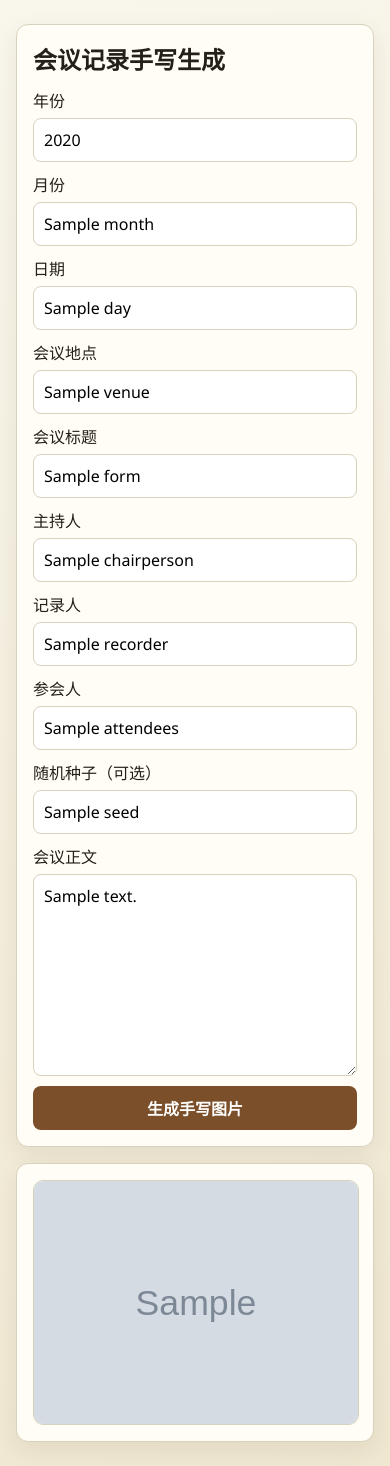
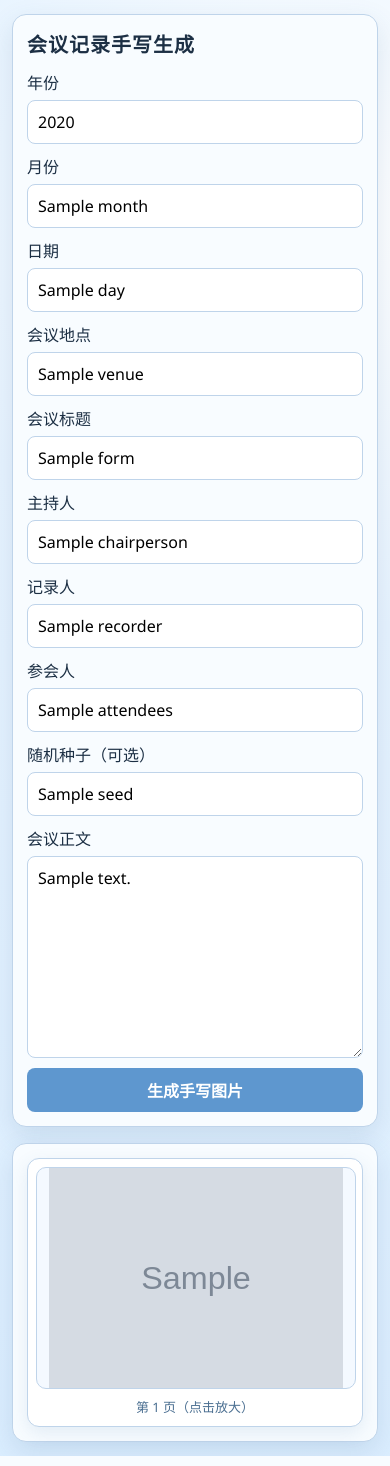
Before and after one commit to aiwobro/handwrite-single, a Flask app: template templates/index.html in a window 390 px wide. Run offline with Flask 3, Linux system fonts and the light colour scheme; the template is opened without the code that fills it: most values are stand-ins (such as "Sample title", 1, 10 or a date in 2020); grey boxes marked "Sample" are stand-in pictures.

Commit message:
Polish web UI with blue theme and responsive gallery

```diff
--- a/templates/index.html
+++ b/templates/index.html
@@ -6,22 +6,24 @@
   <title>会议记录手写生成</title>
   <style>
     :root {
-      --bg: #f7f4ea;
-      --ink: #232018;
-      --card: #fffdf6;
-      --line: #d8d1bb;
-      --accent: #7b4f2a;
+      --bg: #eef6ff;
+      --ink: #1c2f44;
+      --card: #f8fcff;
+      --line: #bfd4ea;
+      --accent: #5e97cf;
+      --accent-strong: #3e7fbe;
+      --surface: #ffffff;
     }
 
     body {
       margin: 0;
       font-family: "Segoe UI", "PingFang SC", "Microsoft YaHei", sans-serif;
       color: var(--ink);
-      background: linear-gradient(160deg, #f9f6ec 0%, #efe7d0 100%);
+      background: radial-gradient(circle at 85% 15%, #ffffff 0%, #e8f4ff 32%, #dbeeff 100%);
     }
 
     .wrap {
-      max-width: 1080px;
+      max-width: 1100px;
       margin: 24px auto;
       padding: 0 16px;
     }
@@ -29,14 +31,15 @@
     .panel {
       background: var(--card);
       border: 1px solid var(--line);
-      border-radius: 12px;
-      padding: 16px;
-      box-shadow: 0 8px 24px rgba(60, 40, 20, 0.08);
+      border-radius: 14px;
+      padding: 18px;
+      box-shadow: 0 10px 28px rgba(49, 92, 133, 0.14);
     }
 
     h1 {
       margin: 0 0 12px;
       font-size: 24px;
+      letter-spacing: 1px;
     }
 
     .grid {
@@ -60,7 +63,7 @@
       border: 1px solid var(--line);
       border-radius: 8px;
       padding: 10px;
-      background: #fff;
+      background: var(--surface);
     }
 
     textarea {
@@ -74,30 +77,185 @@
       color: #fff;
       cursor: pointer;
       font-weight: 600;
+      transition: transform 0.15s ease, box-shadow 0.15s ease, background 0.2s ease;
+    }
+
+    button:hover {
+      background: var(--accent-strong);
+      transform: translateY(-1px);
+      box-shadow: 0 6px 14px rgba(62, 127, 190, 0.32);
+    }
+
+    button:active {
+      transform: translateY(0);
     }
 
     .error {
       margin: 12px 0 0;
-      color: #b10020;
+      color: #c73030;
       font-weight: 600;
     }
 
     .images {
       margin-top: 16px;
       display: grid;
-      gap: 12px;
+      grid-template-columns: repeat(auto-fill, minmax(180px, 1fr));
+      gap: 14px;
     }
 
-    .images img {
+    .image-card {
+      border: 1px solid var(--line);
+      border-radius: 12px;
+      background: var(--surface);
+      padding: 8px;
+      box-shadow: 0 6px 18px rgba(72, 123, 170, 0.12);
+    }
+
+    .thumb-btn {
+      display: block;
       width: 100%;
+      border: none;
+      background: none;
+      padding: 0;
+      cursor: zoom-in;
+    }
+
+    .thumb-img {
+      display: block;
+      width: 100%;
+      max-width: 260px;
+      height: 340px;
+      object-fit: contain;
+      margin: 0 auto;
       border: 1px solid var(--line);
       border-radius: 10px;
-      background: #fff;
+      background: #f4f9ff;
+    }
+
+    .thumb-note {
+      margin: 8px 0 2px;
+      font-size: 13px;
+      color: #4b6f91;
+      text-align: center;
+    }
+
+    .lightbox {
+      position: fixed;
+      inset: 0;
+      display: none;
+      align-items: center;
+      justify-content: center;
+      padding: 20px;
+      background: rgba(19, 46, 74, 0.72);
+      z-index: 999;
+    }
+
+    .lightbox.show {
+      display: flex;
+    }
+
+    .lightbox-inner {
+      position: relative;
+      width: min(1100px, 96vw);
+      max-height: 92vh;
+      border-radius: 12px;
+      border: 1px solid var(--line);
+      background: #f9fcff;
+      box-shadow: 0 20px 50px rgba(0, 0, 0, 0.45);
+      padding: 36px 16px 16px;
+    }
+
+    .lightbox-close {
+      position: absolute;
+      right: 10px;
+      top: 8px;
+      width: 28px;
+      height: 28px;
+      border-radius: 50%;
+      border: 1px solid #9dbde0;
+      background: #eaf4ff;
+      color: #27537f;
+      font-size: 16px;
+      line-height: 1;
+      cursor: pointer;
+      padding: 0;
+    }
+
+    .lightbox-img {
+      display: block;
+      width: auto;
+      max-width: 100%;
+      max-height: calc(92vh - 80px);
+      margin: 0 auto;
+      border-radius: 10px;
+      border: 1px solid var(--line);
+      background: var(--surface);
+    }
+
+    @media (max-width: 1024px) {
+      .wrap {
+        max-width: 920px;
+      }
+
+      .grid {
+        grid-template-columns: repeat(2, 1fr);
+      }
+
+      .images {
+        grid-template-columns: repeat(auto-fill, minmax(170px, 1fr));
+      }
+
+      .thumb-img {
+        height: 310px;
+      }
     }
 
     @media (max-width: 800px) {
+      .wrap {
+        margin: 14px auto;
+        padding: 0 12px;
+      }
+
+      .panel {
+        padding: 14px;
+      }
+
       .grid {
         grid-template-columns: 1fr;
+      }
+
+      .images {
+        grid-template-columns: repeat(2, minmax(0, 1fr));
+        gap: 10px;
+      }
+
+      .thumb-img {
+        max-width: 100%;
+        height: 250px;
+      }
+
+      .lightbox {
+        padding: 10px;
+      }
+
+      .lightbox-inner {
+        width: 100%;
+        max-height: 94vh;
+        padding: 34px 10px 10px;
+      }
+    }
+
+    @media (max-width: 520px) {
+      h1 {
+        font-size: 20px;
+      }
+
+      .images {
+        grid-template-columns: 1fr;
+      }
+
+      .thumb-img {
+        height: 220px;
       }
     }
   </style>
@@ -162,10 +320,69 @@
     {% if images %}
     <div class="panel images">
       {% for image in images %}
-      <img src="{{ image }}" alt="生成结果 {{ loop.index }}">
+      <div class="image-card">
+        <button type="button" class="thumb-btn" data-src="{{ image }}" aria-label="查看第{{ loop.index }}张大图">
+          <img class="thumb-img" src="{{ image }}" alt="生成结果 {{ loop.index }}" loading="lazy">
+        </button>
+        <p class="thumb-note">第 {{ loop.index }} 页（点击放大）</p>
+      </div>
       {% endfor %}
     </div>
     {% endif %}
   </div>
+
+  <div class="lightbox" id="lightbox">
+    <div class="lightbox-inner">
+      <button type="button" class="lightbox-close" id="lightboxClose" aria-label="关闭预览">×</button>
+      <img class="lightbox-img" id="lightboxImg" src="" alt="大图预览">
+    </div>
+  </div>
+
+  <script>
+    (function () {
+      const lightbox = document.getElementById("lightbox");
+      const lightboxImg = document.getElementById("lightboxImg");
+      const closeBtn = document.getElementById("lightboxClose");
+      const thumbButtons = document.querySelectorAll(".thumb-btn");
+
+      if (!lightbox || !lightboxImg || !closeBtn || thumbButtons.length === 0) {
+        return;
+      }
+
+      function openLightbox(src, altText) {
+        lightboxImg.src = src;
+        lightboxImg.alt = altText || "大图预览";
+        lightbox.classList.add("show");
+      }
+
+      function closeLightbox() {
+        lightbox.classList.remove("show");
+        lightboxImg.src = "";
+      }
+
+      thumbButtons.forEach((btn) => {
+        btn.addEventListener("click", () => {
+          const src = btn.getAttribute("data-src");
+          const img = btn.querySelector("img");
+          const altText = img ? img.alt : "大图预览";
+          if (src) {
+            openLightbox(src, altText);
+          }
+        });
+      });
+
+      closeBtn.addEventListener("click", closeLightbox);
+      lightbox.addEventListener("click", (event) => {
+        if (event.target === lightbox) {
+          closeLightbox();
+        }
+      });
+      document.addEventListener("keydown", (event) => {
+        if (event.key === "Escape" && lightbox.classList.contains("show")) {
+          closeLightbox();
+        }
+      });
+    })();
+  </script>
 </body>
 </html>
```
